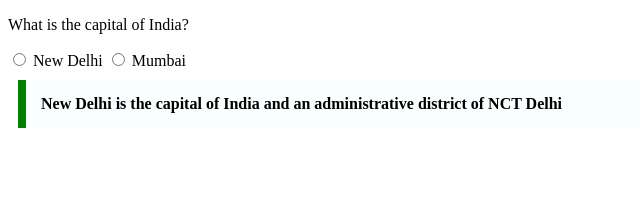
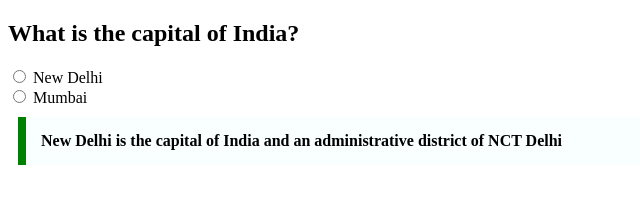
Before and after one commit to acciojob/trivia-prakriti-2908, a website: page main.html in a window 1280 px wide. Shown: the whole page, without its empty margins (0-640 px from the left). Drawn offline with Linux system fonts and the light colour scheme.

Commit message:
created a submission

```diff
--- a/main.html
+++ b/main.html
@@ -8,10 +8,14 @@
 
 <body>
 	<!-- the entire body must be written by student -->
-	<p>What is the capital of India?</p>
-	<input type="radio"> New Delhi
-	<input type="radio"> Mumbai
-	<blockquote>New Delhi is the capital of India and an administrative district of NCT Delhi</blockquote>
+	<form>
+  <h2>What is the capital of India?</h2>
+  <input type="radio" id="newDelhi" name="capital" value="newDelhi">
+  <label for="newDelhi">New Delhi</label><br>
+  <input type="radio" id="mumbai" name="capital" value="mumbai">
+  <label for="mumbai">Mumbai</label><br>
+</form>
+	<blockquote cite="https://en.wikipedia.org/wiki/New_Delhi">New Delhi is the capital of India and an administrative district of NCT Delhi</blockquote>
     <script type="text/javascript" src="./script.js">
 </script>
 
```
